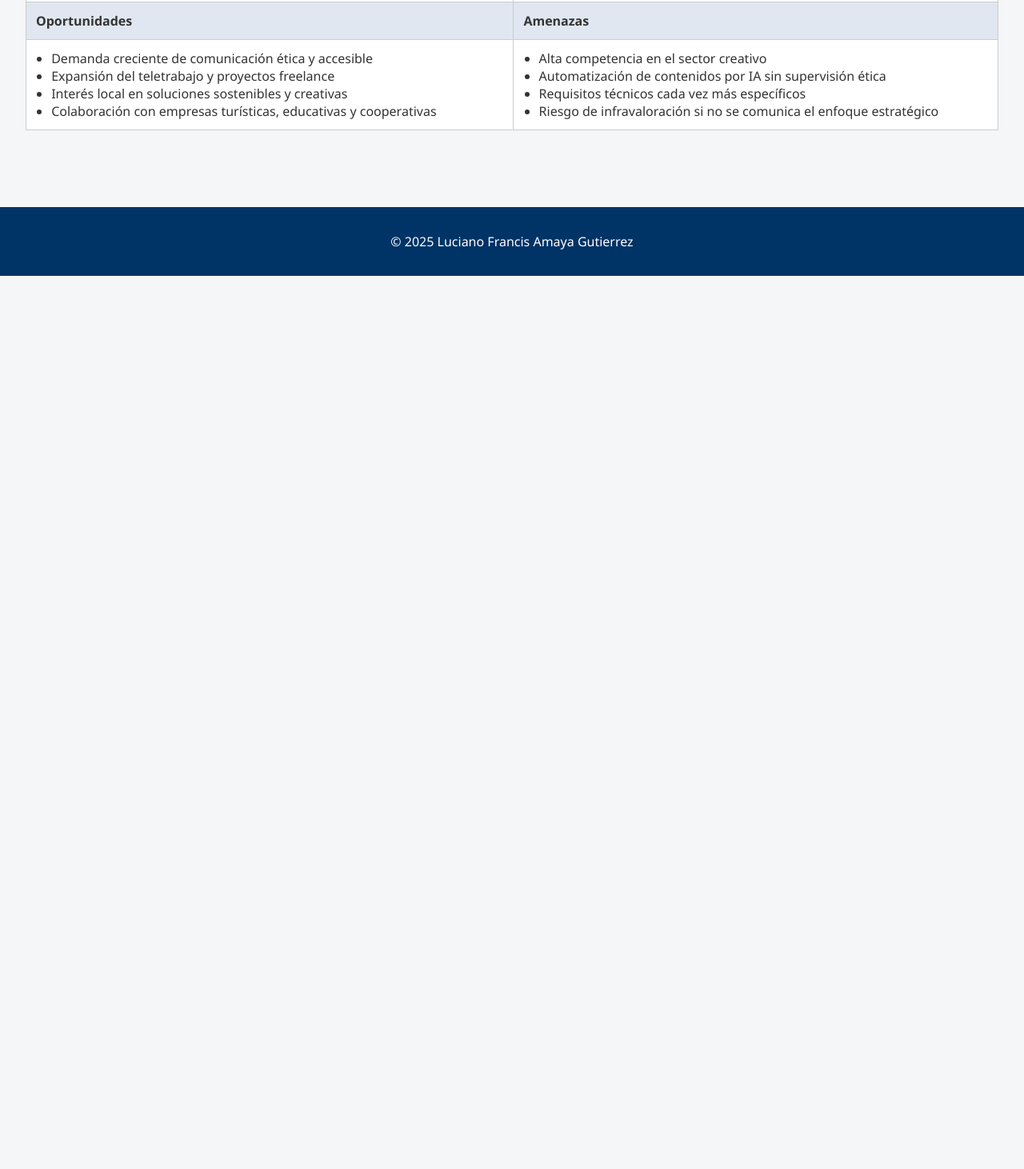
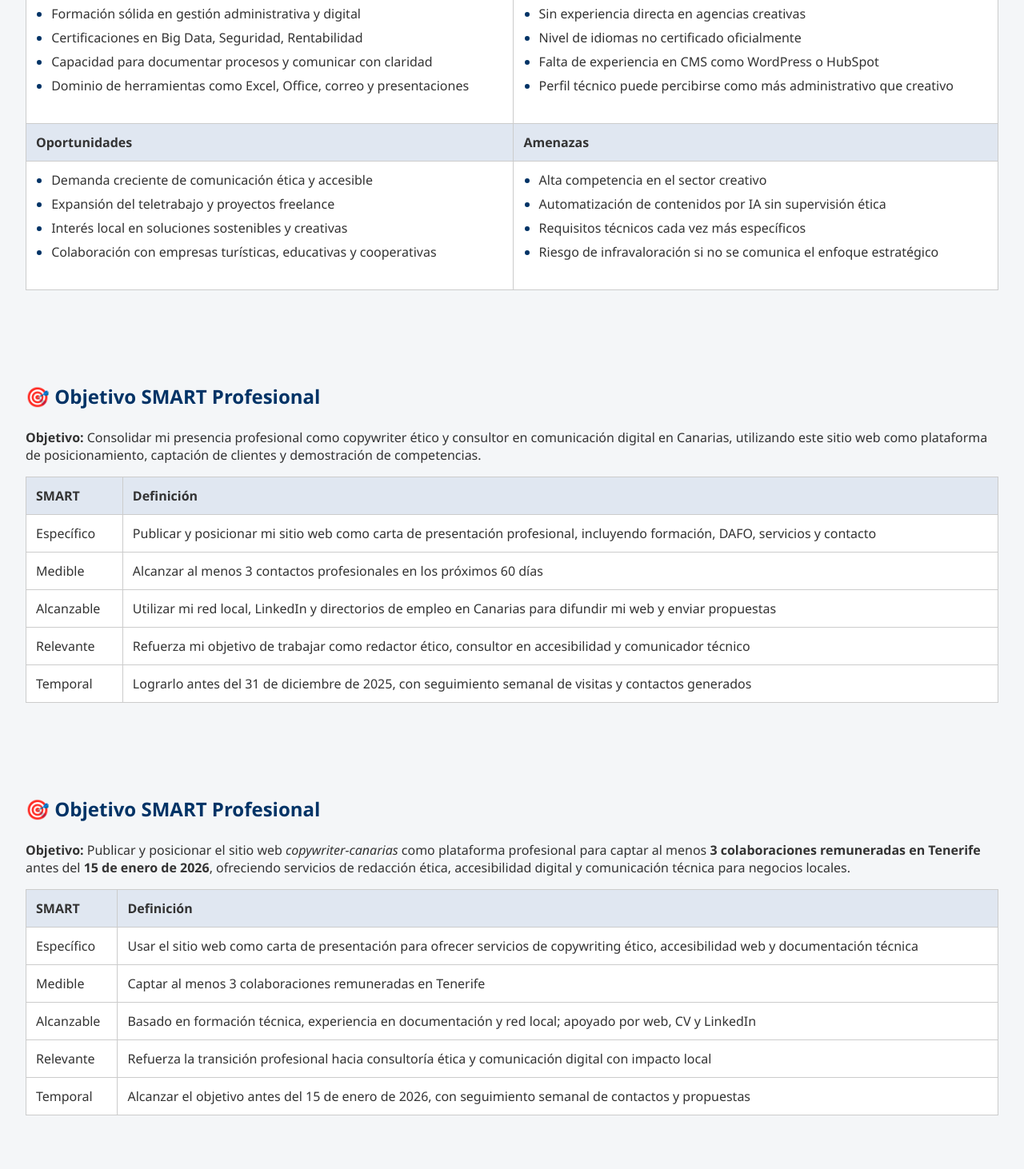
Before and after one commit to lucianoseguridadconia-ui/copywriter-canarias, a plain HTML site: page index.html in a window 1280 px wide. Shown: the part 1329-2791 px from the top of the page at 80% size. Before the commit the page ends 1674 px from the top, so only its background shows below. Drawn offline with Linux system fonts and the light colour scheme.

Commit message:
Añadir objetivo SMART y plan de acción personalizado

```diff
--- a/index.html
+++ b/index.html
@@ -131,6 +131,105 @@
       </tbody>
     </table>
   </section>
+  <section>
+  <h2>🎯 Objetivo SMART Profesional</h2>
+  <p><strong>Objetivo:</strong> Consolidar mi presencia profesional como copywriter ético y consultor en comunicación digital en Canarias, utilizando este sitio web como plataforma de posicionamiento, captación de clientes y demostración de competencias.</p>
+  <table>
+    <thead>
+      <tr>
+        <th>SMART</th>
+        <th>Definición</th>
+      </tr>
+    </thead>
+    <tbody>
+      <tr>
+        <td>Específico</td>
+        <td>Publicar y posicionar mi sitio web como carta de presentación profesional, incluyendo formación, DAFO, servicios y contacto</td>
+      </tr>
+      <tr>
+        <td>Medible</td>
+        <td>Alcanzar al menos 3 contactos profesionales en los próximos 60 días</td>
+      </tr>
+      <tr>
+        <td>Alcanzable</td>
+        <td>Utilizar mi red local, LinkedIn y directorios de empleo en Canarias para difundir mi web y enviar propuestas</td>
+      </tr>
+      <tr>
+        <td>Relevante</td>
+        <td>Refuerza mi objetivo de trabajar como redactor ético, consultor en accesibilidad y comunicador técnico</td>
+      </tr>
+      <tr>
+        <td>Temporal</td>
+        <td>Lograrlo antes del 31 de diciembre de 2025, con seguimiento semanal de visitas y contactos generados</td>
+      </tr>
+    </tbody>
+  </table>
+</section>
+
+<section>
+  <h2>🎯 Objetivo SMART Profesional</h2>
+  <p><strong>Objetivo:</strong> Publicar y posicionar el sitio web <em>copywriter-canarias</em> como plataforma profesional para captar al menos <strong>3 colaboraciones remuneradas en Tenerife</strong> antes del <strong>15 de enero de 2026</strong>, ofreciendo servicios de redacción ética, accesibilidad digital y comunicación técnica para negocios locales.</p>
+
+  <table>
+    <thead>
+      <tr>
+        <th>SMART</th>
+        <th>Definición</th>
+      </tr>
+    </thead>
+    <tbody>
+      <tr>
+        <td>Específico</td>
+        <td>Usar el sitio web como carta de presentación para ofrecer servicios de copywriting ético, accesibilidad web y documentación técnica</td>
+      </tr>
+      <tr>
+        <td>Medible</td>
+        <td>Captar al menos 3 colaboraciones remuneradas en Tenerife</td>
+      </tr>
+      <tr>
+        <td>Alcanzable</td>
+        <td>Basado en formación técnica, experiencia en documentación y red local; apoyado por web, CV y LinkedIn</td>
+      </tr>
+      <tr>
+        <td>Relevante</td>
+        <td>Refuerza la transición profesional hacia consultoría ética y comunicación digital con impacto local</td>
+      </tr>
+      <tr>
+        <td>Temporal</td>
+        <td>Alcanzar el objetivo antes del 15 de enero de 2026, con seguimiento semanal de contactos y propuestas</td>
+      </tr>
+    </tbody>
+  </table>
+</section>
+
+<section>
+  <h2>🗺️ Plan de Acción SMART</h2>
+
+  <h3>1. Optimización del sitio web (noviembre 2025)</h3>
+  <ul>
+    <li>✓ Incluir formación técnica y certificaciones oficiales</li>
+    <li>✓ Añadir análisis DAFO realista y profesional</li>
+    <li>✓ Incorporar sección de contacto con correo directo y LinkedIn</li>
+    <li>⧗ Añadir sección de servicios: redacción ética, accesibilidad web, documentación técnica</li>
+    <li>⧗ Incluir enlaces de verificación a diplomas oficiales</li>
+  </ul>
+
+  <h3>2. Difusión estratégica (noviembre–diciembre 2025)</h3>
+  <ul>
+    <li>⧗ Publicar la web en LinkedIn con entrada explicativa</li>
+    <li>⧗ Enviar propuestas personalizadas a 5 negocios locales</li>
+    <li>⧗ Compartir en grupos de Facebook y foros profesionales de Tenerife</li>
+    <li>⧗ Añadir la web en CV y perfiles de empleo (InfoJobs, beBee, Jooble, SCE)</li>
+  </ul>
+
+  <h3>3. Seguimiento y mejora (diciembre 2025–enero 2026)</h3>
+  <ul>
+    <li>⧗ Instalar Vercel Analytics para medir visitas y origen de tráfico</li>
+    <li>⧗ Registrar cada contacto recibido y respuesta obtenida</li>
+    <li>⧗ Ajustar contenido según el feedback</li>
+    <li>⧗ Documentar el proceso en el blog o sección “Proyectos y aprendizajes”</li>
+  </ul>
+</section>
 
   <footer>
     <p>© 2025 Luciano Francis Amaya Gutierrez</p>
--- a/style.css
+++ b/style.css
@@ -65,3 +65,57 @@ footer {
   padding: 1em;
   margin-top: 2em;
 }
+section table {
+  margin-top: 1em;
+  margin-bottom: 2em;
+}
+
+section h3 {
+  margin-top: 1.5em;
+  color: #003366;
+}
+
+section ul li {
+  margin-bottom: 0.5em;
+}
+
+section ul li::marker {
+  color: #003366;
+}
+section h3 {
+  margin-top: 1.5em;
+  color: #003366;
+}
+
+section ul {
+  margin-bottom: 1.5em;
+  padding-left: 1.2em;
+}
+
+section ul li {
+  margin-bottom: 0.5em;
+}
+
+section ul li::marker {
+  color: #003366;
+}
+
+section table {
+  margin-top: 1em;
+  margin-bottom: 2em;
+  background-color: white;
+  border-collapse: collapse;
+  width: 100%;
+}
+
+section table th,
+section table td {
+  border: 1px solid #ccc;
+  padding: 0.75em;
+  text-align: left;
+  vertical-align: top;
+}
+
+section table th {
+  background-color: #e0e7f1;
+}
```
